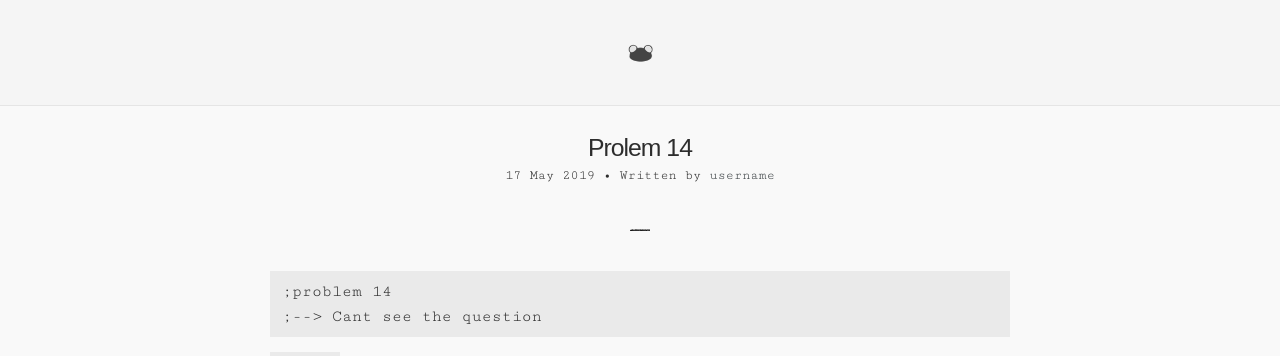
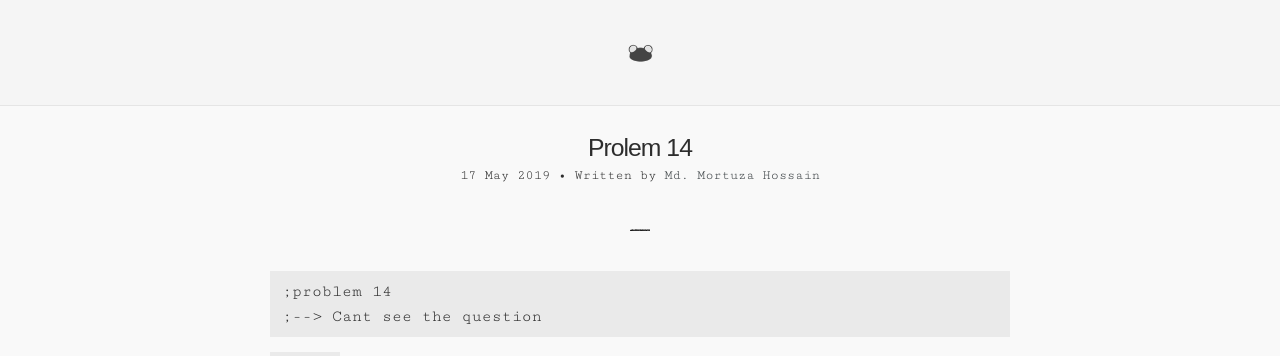
Before and after one commit to mortuzahossain/assembly, a Jekyll site: the page built from _posts/2019-05-17-problem14.md, in a window 1280 px wide. Shown: the top 356 px of the page. Built offline with Jekyll 4.4.1, drawn with Linux system fonts in a browser that asks for light colours; some web fonts are replaced.

Commit message:
Post Layout Change

```diff
--- a/_layouts/post.html
+++ b/_layouts/post.html
@@ -4,7 +4,7 @@ layout: layout
     <header class="post-header">
       <h1 class="post-title">{{ page.title }}</h1>
       <div class="post-detail">
-        {{ page.date | date_to_string }}{% if page.author %} • Written by <a href="https://github.com/{{ site.social_username }}" target="_blank" rel="noopener">{{ page.author }}</a>{% endif %}
+        {{ page.date | date_to_string }}{% if page.author %} • Written by <a href="https://github.com/{{ site.social_username }}" target="_blank" rel="noopener">Md. Mortuza Hossain</a>{% endif %}
       </div>
       <div class="post-line"></div>
     </header>
```
